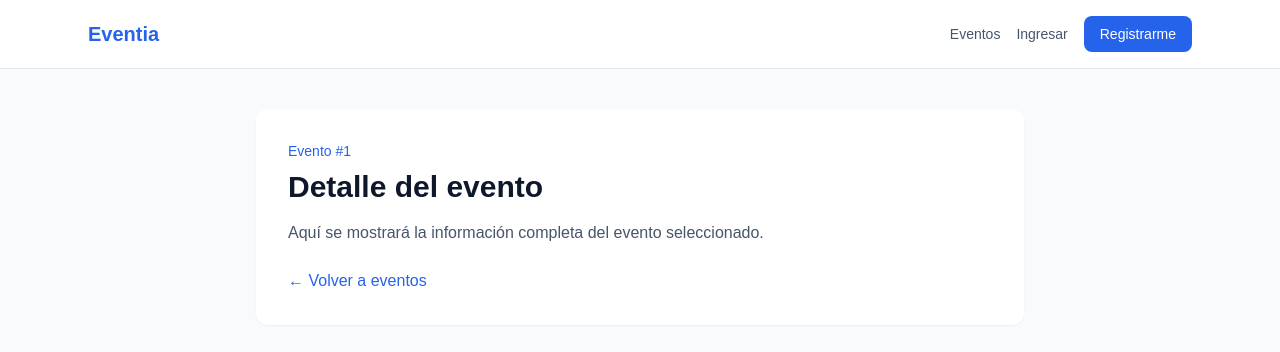
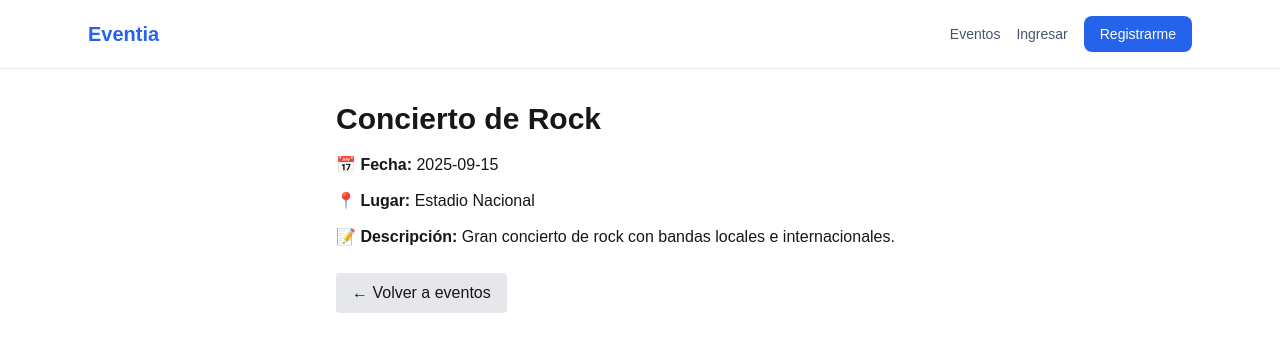
Before and after one commit to dmrc19212004-cloud/eventia, a Next.js app: page /eventos/1 in a window 1280 px wide. Shown: the top 352 px of the page. Built offline with nearby package versions, Linux system fonts and the light colour scheme.

Commit message:
feat: crear componente EventCard con props tipadas y página de detalle

```diff
--- a/app/eventos/[id]/page.tsx
+++ b/app/eventos/[id]/page.tsx
@@ -1,36 +1,72 @@
-import Link from "next/link";
+// app/eventos/[id]/page.tsx
+import Link from 'next/link';
 
-interface EventDetailPageProps {
-  params: {
-    id: string;
-  };
+// Datos de ejemplo (mismos que en la página principal)
+const eventos = [
+  {
+    id: 1,
+    titulo: 'Concierto de Rock',
+    fecha: '2025-09-15',
+    lugar: 'Estadio Nacional',
+    descripcion: 'Gran concierto de rock con bandas locales e internacionales.',
+  },
+  {
+    id: 2,
+    titulo: 'Festival de Jazz',
+    fecha: '2025-10-20',
+    lugar: 'Teatro Municipal',
+    descripcion: 'Noche inolvidable con los mejores artistas del jazz.',
+  },
+  {
+    id: 3,
+    titulo: 'Obra de Teatro',
+    fecha: '2025-11-05',
+    lugar: 'Centro Cultural',
+    descripcion: 'Presentación de la obra clásica contemporánea.',
+  },
+];
+
+interface PageProps {
+  params: Promise<{ id: string }>;
 }
 
-export default function EventDetailPage({
-  params,
-}: EventDetailPageProps) {
+export default async function EventoDetalle({ params }: PageProps) {
+  const { id } = await params;
+  const evento = eventos.find((e) => e.id === Number(id));
+
+  if (!evento) {
     return (
-    <main className="min-h-screen bg-slate-50 px-6 py-10">
-      <section className="mx-auto max-w-3xl rounded-xl bg-white p-8 shadow-sm">
-        <p className="text-sm font-medium text-blue-600">
-          Evento #{params.id}
+      <div className="p-8">
+        <h1 className="text-2xl font-bold mb-4">Evento no encontrado</h1>
+        <Link href="/eventos" className="text-blue-600 hover:underline">
+          ← Volver a eventos
+        </Link>
+      </div>
+    );
+  }
+
+  return (
+    <div className="p-8 max-w-2xl mx-auto">
+      <h1 className="text-3xl font-bold mb-4">{evento.titulo}</h1>
+
+      <div className="space-y-3 mb-6">
+        <p>
+          <strong>📅 Fecha:</strong> {evento.fecha}
         </p>
-
-        <h1 className="mt-2 text-3xl font-bold text-slate-900">
-          Detalle del evento
-        </h1>
-
-        <p className="mt-4 text-slate-600">
-          Aquí se mostrará la información completa del evento seleccionado.
+        <p>
+          <strong>📍 Lugar:</strong> {evento.lugar}
         </p>
+        <p>
+          <strong>📝 Descripción:</strong> {evento.descripcion}
+        </p>
+      </div>
 
       <Link
         href="/eventos"
-          className="mt-6 inline-block font-medium text-blue-600 hover:text-blue-800"
+        className="inline-block bg-gray-200 px-4 py-2 rounded hover:bg-gray-300"
       >
         ← Volver a eventos
       </Link>
-      </section>
-    </main>
+    </div>
   );
 }
```
Lines whose indentation alone changed are shown as unchanged.
